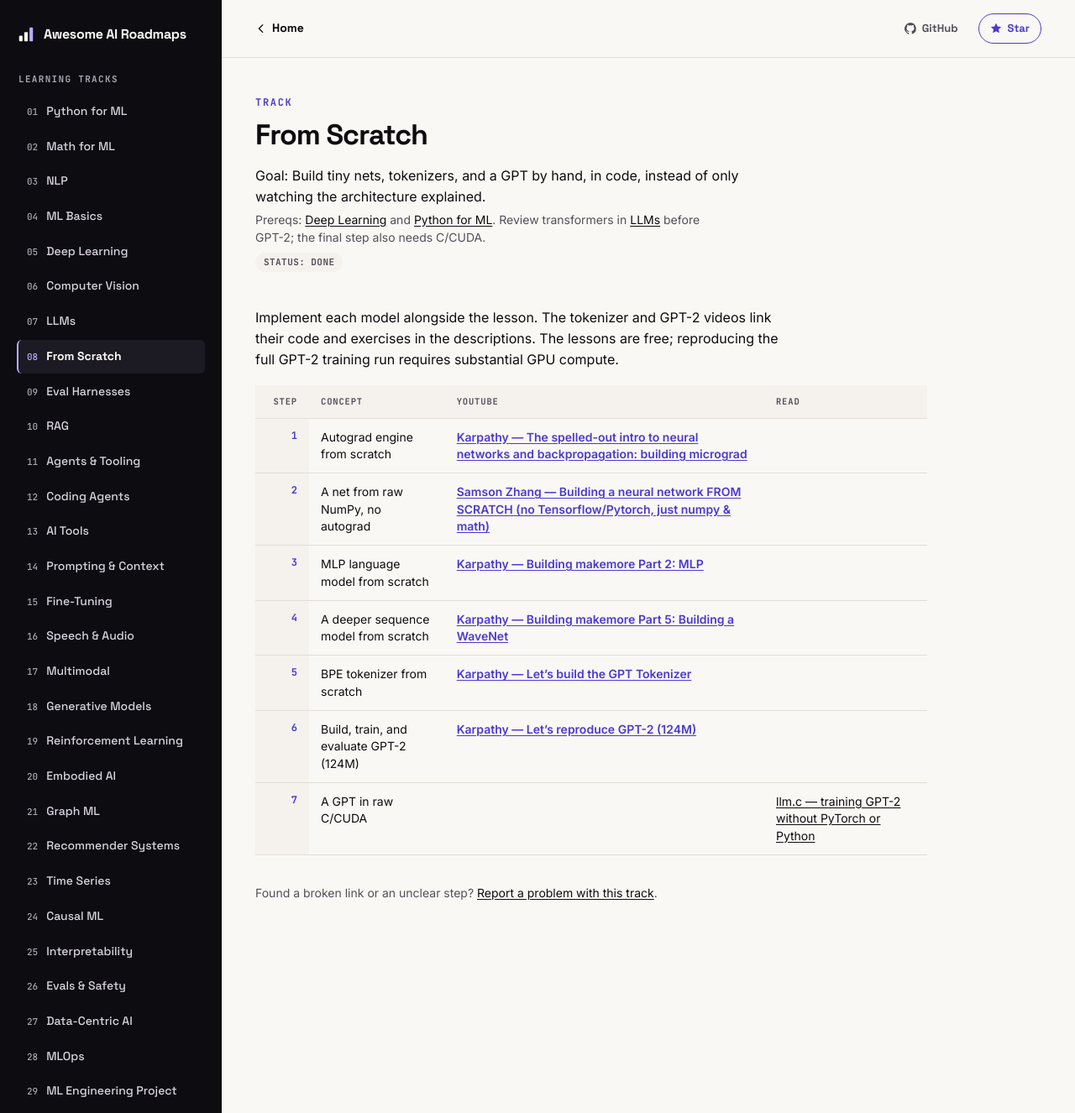
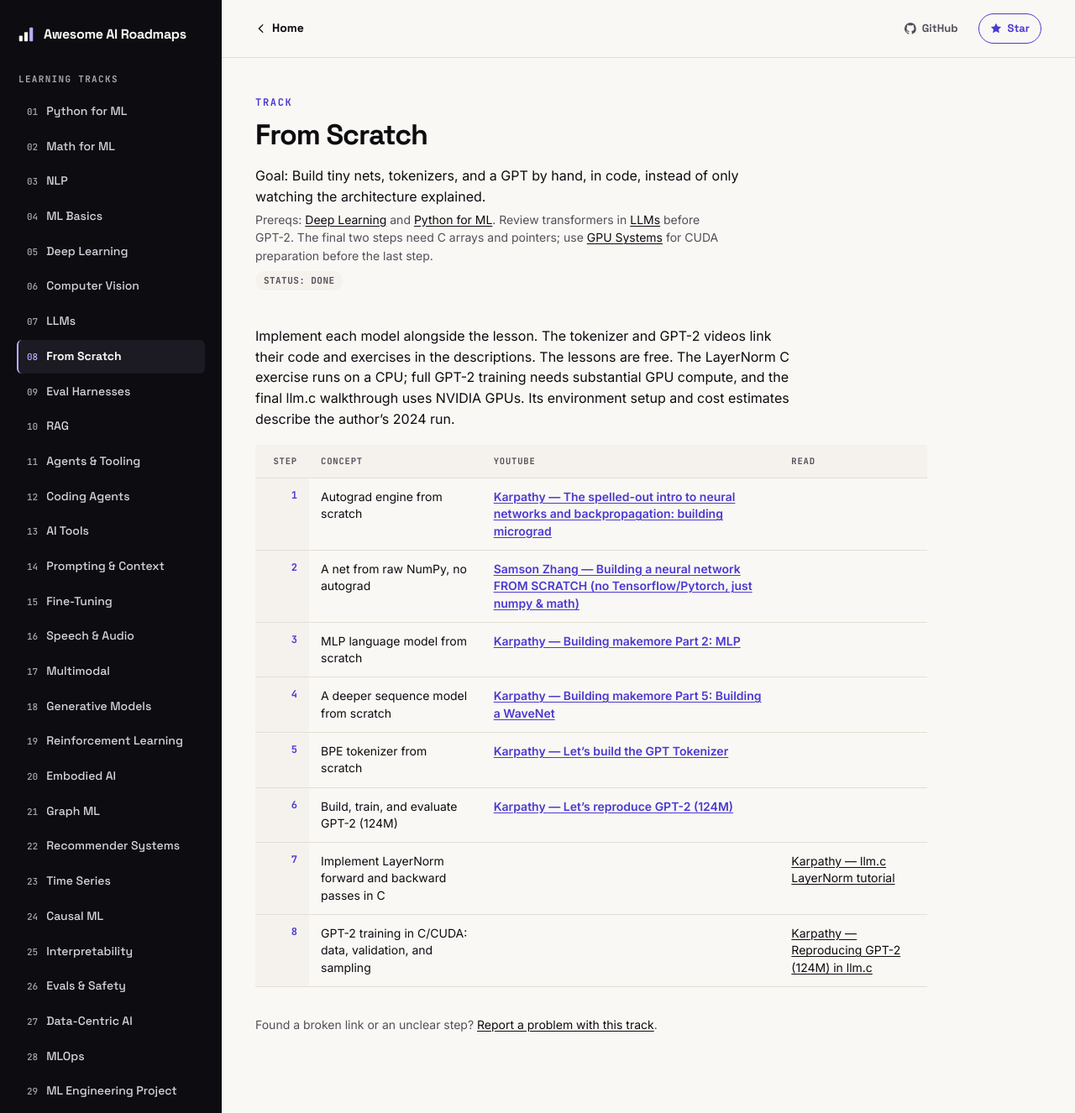
Before and after one commit to GruheshKurra/awesome-ai-roadmaps, a Jekyll site: the page built from tracks/from-scratch/README.md, in a window 1280 px wide and 1326 px high. Shown: the whole window at 84% size. Built offline with Jekyll 4.4.1, drawn with Linux system fonts in a browser that asks for light colours; our own code applies the rules of GitHub Pages for plain Markdown files.

Commit message:
Refresh learning resources and roadmap discovery

```diff
--- a/_config.yml
+++ b/_config.yml
@@ -77,7 +77,7 @@
   - scope:
       path: tracks/from-scratch
     values:
-      description: "From Scratch roadmap: Autograd, tokenizers, GPT, all hand-built. Free videos, papers, and chapters in learning order."
+      description: "From Scratch roadmap: Autograd, tokenizers, GPT-2, LayerNorm in C, C/CUDA training. Free videos, papers, and chapters in learning order."
   - scope:
       path: tracks/eval-harnesses
     values:
@@ -149,7 +149,7 @@
   - scope:
       path: tracks/evals-safety
     values:
-      description: "Evals & Safety roadmap: Alignment, specification gaming, jailbreaks, red teaming, safety evals. Free videos, papers, and chapters in learning order."
+      description: "Evals & Safety roadmap: Alignment, specification gaming, red teaming, toxicity, truthfulness, false refusals. Free videos, papers, and chapters in learning order."
   - scope:
       path: tracks/data-centric
     values:
--- a/tracks/from-scratch/README.md
+++ b/tracks/from-scratch/README.md
@@ -2,11 +2,11 @@
 
 Goal: Build tiny nets, tokenizers, and a GPT by hand, in code, instead of only watching the architecture explained.
 
-Prereqs: [Deep Learning](../deep-learning/) and [Python for ML](../python-for-ml/). Review transformers in [LLMs](../llms/) before GPT-2; the final step also needs C/CUDA.
+Prereqs: [Deep Learning](../deep-learning/) and [Python for ML](../python-for-ml/). Review transformers in [LLMs](../llms/) before GPT-2. The final two steps need C arrays and pointers; use [GPU Systems](../gpu-systems/) for CUDA preparation before the last step.
 
 Status: done
 
-Implement each model alongside the lesson. The tokenizer and GPT-2 videos link their code and exercises in the descriptions. The lessons are free; reproducing the full GPT-2 training run requires substantial GPU compute.
+Implement each model alongside the lesson. The tokenizer and GPT-2 videos link their code and exercises in the descriptions. The lessons are free. The LayerNorm C exercise runs on a CPU; full GPT-2 training needs substantial GPU compute, and the final llm.c walkthrough uses NVIDIA GPUs. Its environment setup and cost estimates describe the author's 2024 run.
 
 | Step | Concept | **YouTube** | Read |
 | ---: | --- | --- | --- |
@@ -16,4 +16,5 @@
 | 4 | A deeper sequence model from scratch | **[Karpathy — Building makemore Part 5: Building a WaveNet](https://www.youtube.com/watch?v=t3YJ5hKiMQ0)** | |
 | 5 | BPE tokenizer from scratch | **[Karpathy — Let's build the GPT Tokenizer](https://www.youtube.com/watch?v=zduSFxRajkE)** | |
 | 6 | Build, train, and evaluate GPT-2 (124M) | **[Karpathy — Let's reproduce GPT-2 (124M)](https://www.youtube.com/watch?v=l8pRSuU81PU)** | |
-| 7 | A GPT in raw C/CUDA | | [llm.c — training GPT-2 without PyTorch or Python](https://github.com/karpathy/llm.c) |
+| 7 | Implement LayerNorm forward and backward passes in C | | [Karpathy — llm.c LayerNorm tutorial](https://github.com/karpathy/llm.c/blob/master/doc/layernorm/layernorm.md) |
+| 8 | GPT-2 training in C/CUDA: data, validation, and sampling | | [Karpathy — Reproducing GPT-2 (124M) in llm.c](https://github.com/karpathy/llm.c/discussions/481) |
```
Also changed, not shown: README.md (+3 -3 lines), tracks/eval-harnesses/README.md (+2 -2 lines), tracks/evals-safety/README.md (+3 -2 lines).
